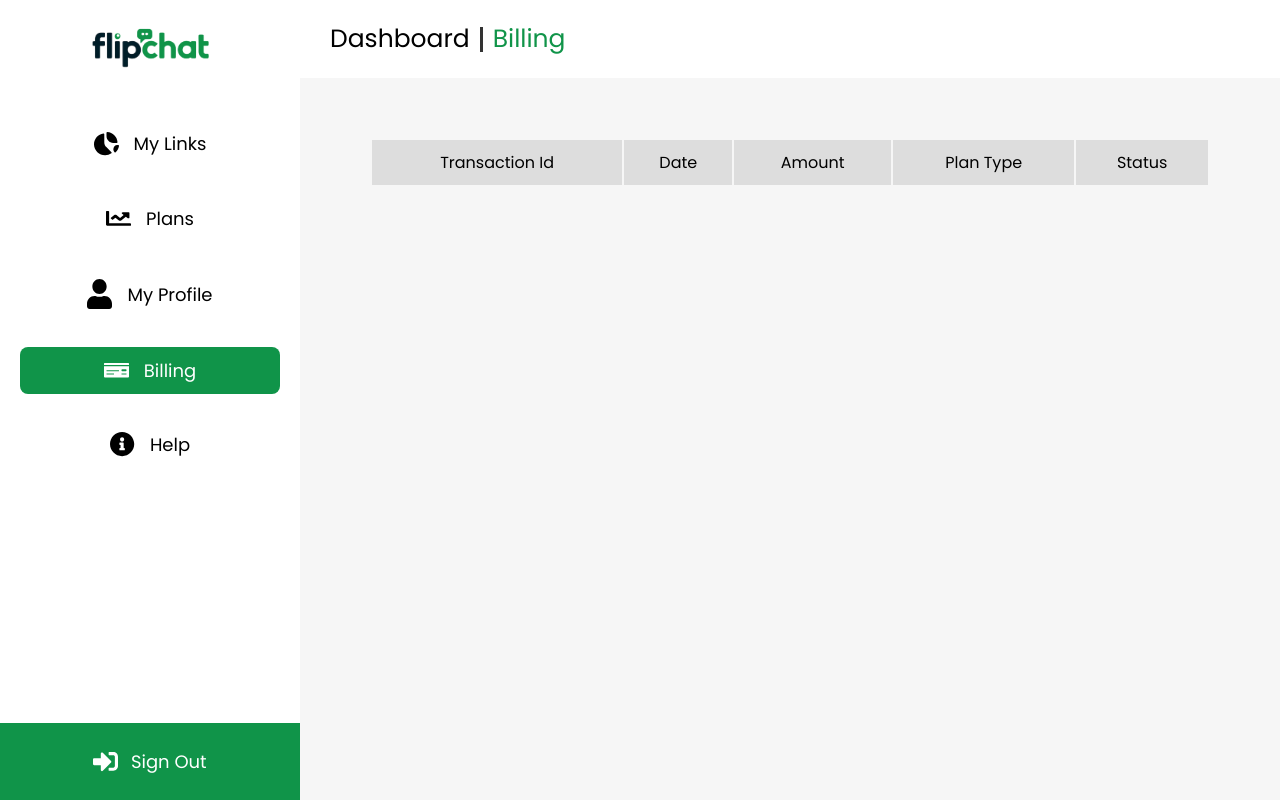
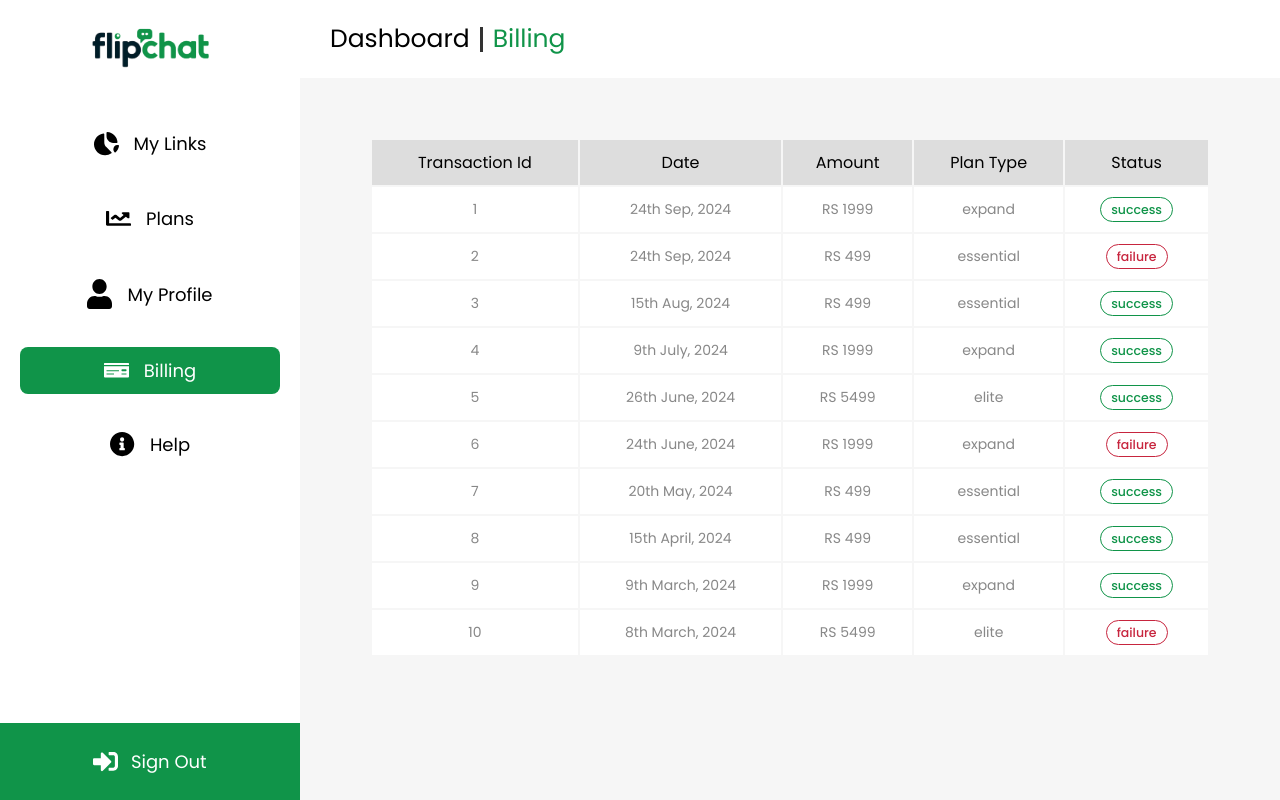
Before and after one commit to simonpaul08/flipChat, a React (Vite) app: page /dashboard/billing in a window 1280 px wide. Built offline with nearby package versions, Linux system fonts and the light colour scheme; no server answers; what country-list-with-dial-code-and-flag would draw is missing.

Commit message:
feat: added billing page

```diff
--- a/package.json
+++ b/package.json
@@ -17,6 +17,7 @@
     "react": "^18.3.1",
     "react-dom": "^18.3.1",
     "react-redux": "^9.1.2",
+    "react-responsive-pagination": "^2.9.0",
     "react-router-dom": "^6.26.2",
     "react-tooltip": "^5.28.0",
     "redux-persist": "^6.0.0",
--- a/src/App.css
+++ b/src/App.css
@@ -886,15 +886,49 @@ select {
 }
 .billing-table-head {
   background-color: var(--color-gray-primary);
+  border-radius: 8px 8px 0 0;
 }
 .billing-table-th {
   font-size: 1.6rem;
   font-weight: 400;
   padding: 1rem;
 }
+.billing-table-body {
+  background-color: var(--color-white);
+}
+.billing-table-data {
+  font-size: 1.4rem;
+  font-weight: 400;
+  padding: 1rem;
+  color: var(--color-gray-secondary);
+  text-align: center;
+}
+.billing-status-tag {
+  display: inline-block;
+  padding: 0.25rem 1rem;
+  border-radius: 25px;
+  border: 1px solid;
+}
+.billing-status {
+  font-size: 1.25rem;
+  font-weight: 500;
+}
+.billing-success {
+  color: var(--color-green-primary);
+  border-color: var(--color-green-primary);
+}
+.billing-failure {
+  color: var(--color-danger);
+  border-color: var(--color-danger);
+}
 
-
-
+/* Help */
+.help-accordion  {
+  width: 100%;
+}
+.help-accordion-item {
+  width: 100%;
+}
 
 /* --------------- Media Queries --------------- */
 @media screen and (min-width: 160rem) {
--- a/src/pages/Billing.jsx
+++ b/src/pages/Billing.jsx
@@ -1,6 +1,80 @@
 import React from "react";
+import { PLANS, PLANS_RATE, STATUS } from "../utils/utils";
 
 const Billing = () => {
+  const Transactions = [
+    {
+      id: 1,
+      date: "24th Sep, 2024",
+      amount: PLANS_RATE.EXPAND,
+      planType: PLANS.EXPAND,
+      status: STATUS.SUCCESS,
+    },
+    {
+      id: 2,
+      date: "24th Sep, 2024",
+      amount: PLANS_RATE.ESSENTIAL,
+      planType: PLANS.ESSENTIAL,
+      status: STATUS.FAILURE,
+    },
+    {
+      id: 3,
+      date: "15th Aug, 2024",
+      amount: PLANS_RATE.ESSENTIAL,
+      planType: PLANS.ESSENTIAL,
+      status: STATUS.SUCCESS,
+    },
+    {
+      id: 4,
+      date: "9th July, 2024",
+      amount: PLANS_RATE.EXPAND,
+      planType: PLANS.EXPAND,
+      status: STATUS.SUCCESS,
+    },
+    {
+      id: 5,
+      date: "26th June, 2024",
+      amount: PLANS_RATE.ELITE,
+      planType: PLANS.ELITE,
+      status: STATUS.SUCCESS,
+    },
+    {
+      id: 6,
+      date: "24th June, 2024",
+      amount: PLANS_RATE.EXPAND,
+      planType: PLANS.EXPAND,
+      status: STATUS.FAILURE,
+    },
+    {
+      id: 7,
+      date: "20th May, 2024",
+      amount: PLANS_RATE.ESSENTIAL,
+      planType: PLANS.ESSENTIAL,
+      status: STATUS.SUCCESS,
+    },
+    {
+      id: 8,
+      date: "15th April, 2024",
+      amount: PLANS_RATE.ESSENTIAL,
+      planType: PLANS.ESSENTIAL,
+      status: STATUS.SUCCESS,
+    },
+    {
+      id: 9,
+      date: "9th March, 2024",
+      amount: PLANS_RATE.EXPAND,
+      planType: PLANS.EXPAND,
+      status: STATUS.SUCCESS,
+    },
+    {
+      id: 10,
+      date: "8th March, 2024",
+      amount: PLANS_RATE.ELITE,
+      planType: PLANS.ELITE,
+      status: STATUS.FAILURE,
+    },
+  ];
+
   return (
     <div className="dashboard">
       <div className="dashboard-header">
@@ -20,6 +94,23 @@ const Billing = () => {
               <th className="billing-table-th">Plan Type</th>
               <th className="billing-table-th">Status</th>
             </thead>
+            <tbody className="billing-table-body">
+              {Transactions?.map((item) => {
+                return (
+                  <tr className="billing-table-row">
+                    <td className="billing-table-data">{item?.id}</td>
+                    <td className="billing-table-data">{item?.date}</td>
+                    <td className="billing-table-data">RS {item?.amount}</td>
+                    <td className="billing-table-data">{item.planType}</td>
+                    <td className="billing-table-data">
+                      <div className={`billing-status-tag billing-${item?.status ?? ""}`}>
+                        <p className="billing-status">{item?.status}</p>
+                      </div>
+                    </td>
+                  </tr>
+                );
+              })}
+            </tbody>
           </table>
         </div>
       </div>
--- a/src/pages/Help.jsx
+++ b/src/pages/Help.jsx
@@ -1,9 +1,32 @@
-import React from 'react'
+import React from "react";
 
 const Help = () => {
   return (
-    <div>Help</div>
-  )
-}
+    <div className="dashboard">
+      <div className="dashboard-header">
+        <div className="dashboard-header-title">
+          <h3 className="dashboard-header-title-normal">Dashboard</h3>
+          <div className="dashboard-header-title-divider"></div>
+          <h3 className="dashboard-header-title-main">Help</h3>
+        </div>
+      </div>
+      <div className="dashboard-main">
+        <div className="plan-main-text">
+          <p className="plan-main-para">
+            For any issue, please don't hesitate to reach out to us at: <span className="plan-main-para-span">flipchat@link.com</span>
+          </p>
+        </div>
 
-export default Help
+        <div className="help-accordian">
+          <div className="help-accordion-item">
+            <div className="help-accordion-title">
+              <p className="help-accordion-title-text"></p>
+            </div>
+          </div>
+        </div>
+      </div>
+    </div>
+  );
+};
+
+export default Help;
--- /dev/null
+++ b/src/utils/utils.js
@@ -0,0 +1,22 @@
+// plan types
+export const PLANS = {
+  FREE: "free",
+  ESSENTIAL: "essential",
+  EXPAND: "expand",
+  ELITE: "elite",
+};
+
+// status types
+export const STATUS = {
+  SUCCESS: "success",
+  FAILURE: "failure",
+  IN_PROGRESS: "in_progress",
+};
+
+// plans rate
+export const PLANS_RATE = {
+    FREE: 0,
+    ESSENTIAL: 499,
+    EXPAND: 1999,
+    ELITE: 5499,
+}
```
Also changed, not shown: 1 other file (tests, documents, lock files or other folders). Lines whose indentation alone changed are shown as unchanged.
